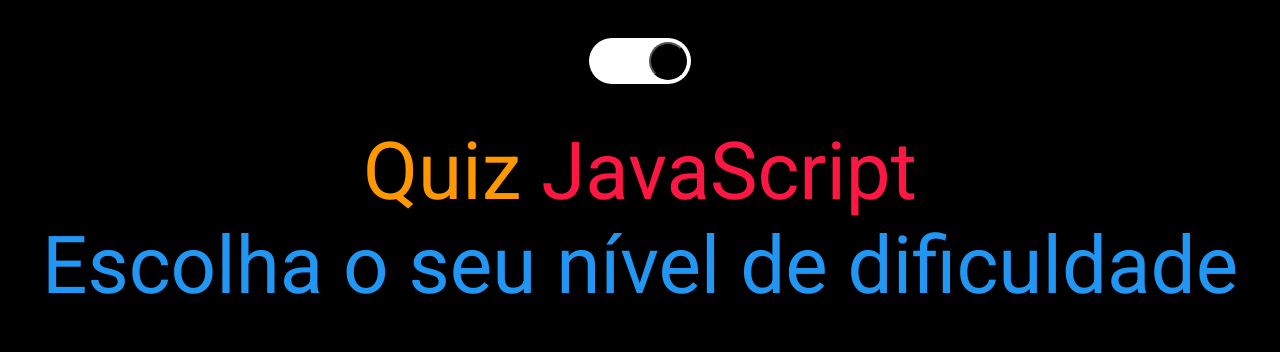
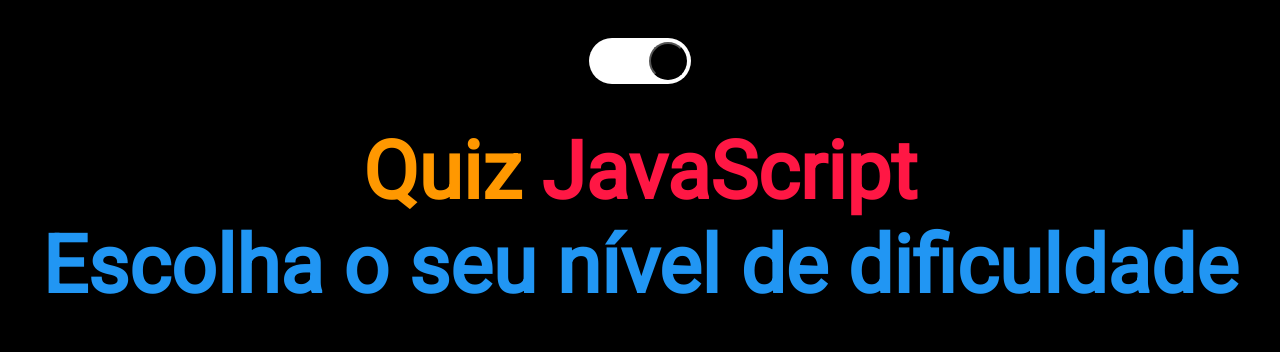
Before and after one commit to MarceloKade/quiz-javascript, a Next.js app: page / in a window 1280 px wide. Shown: the top 352 px of the page. Built offline with nearby package versions, Linux system fonts and the light colour scheme.

Commit message:
style: I changed the text style and button
Changed the first text to h1 and the following text to h2. The buttons have been given a cursor pointer style.

```diff
--- a/src/components/Button/style.ts
+++ b/src/components/Button/style.ts
@@ -18,6 +18,7 @@
   background-color: #FF9800;
   border-radius: 100px;
   margin-bottom: 47px;
+  cursor: pointer;
 `;
 
 export const ContainerButtonIntermediary = styled.div`
@@ -30,6 +31,7 @@
   background-color: #2196F3;
   border-radius: 100px;
   margin-bottom: 47px;
+  cursor: pointer;
 `;
 
 export const ContainerButtonAdvanced = styled.div`
@@ -41,4 +43,5 @@
   height: 146.67px;
   background-color: #FF1744;
   border-radius: 100px;
+  cursor: pointer;
 `;
--- a/src/components/text/style.ts
+++ b/src/components/text/style.ts
@@ -5,7 +5,7 @@
   transition: color 500ms;
 `;
 
-export const TextQuiz = styled.p`
+export const TextQuiz = styled.h1`
   font-size: 80px;
   color: #FF9800;
 `;
@@ -15,7 +15,7 @@
   color: #FF1744;
 `;
 
-export const TextCategory = styled.p`
+export const TextCategory = styled.h2`
   font-size: 80px;
   color: #2196F3;
   margin-bottom: 41px;
```
